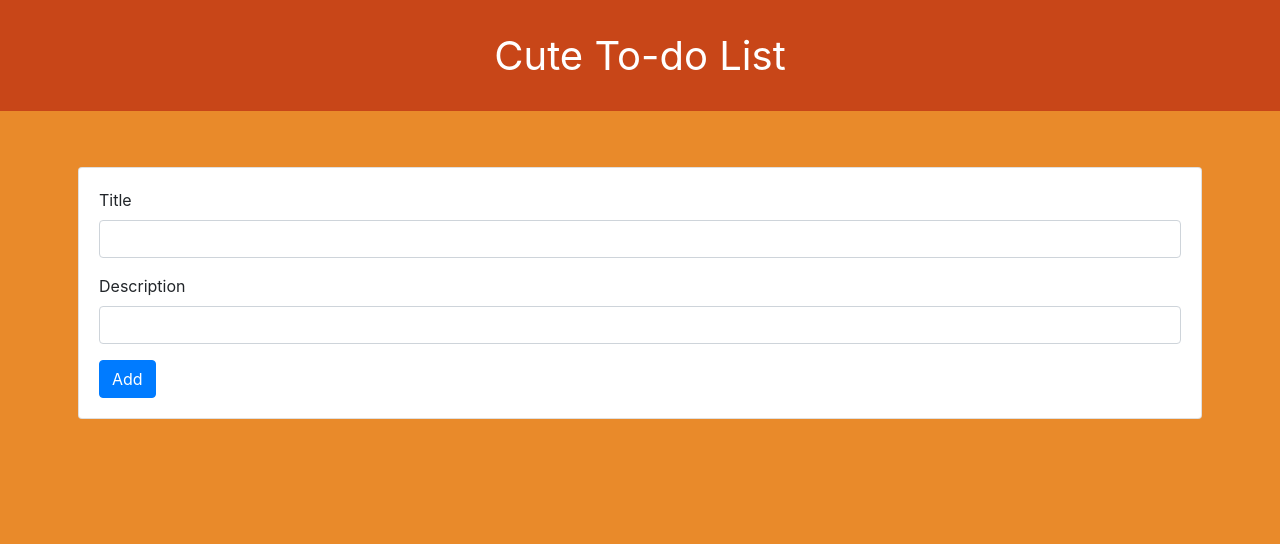
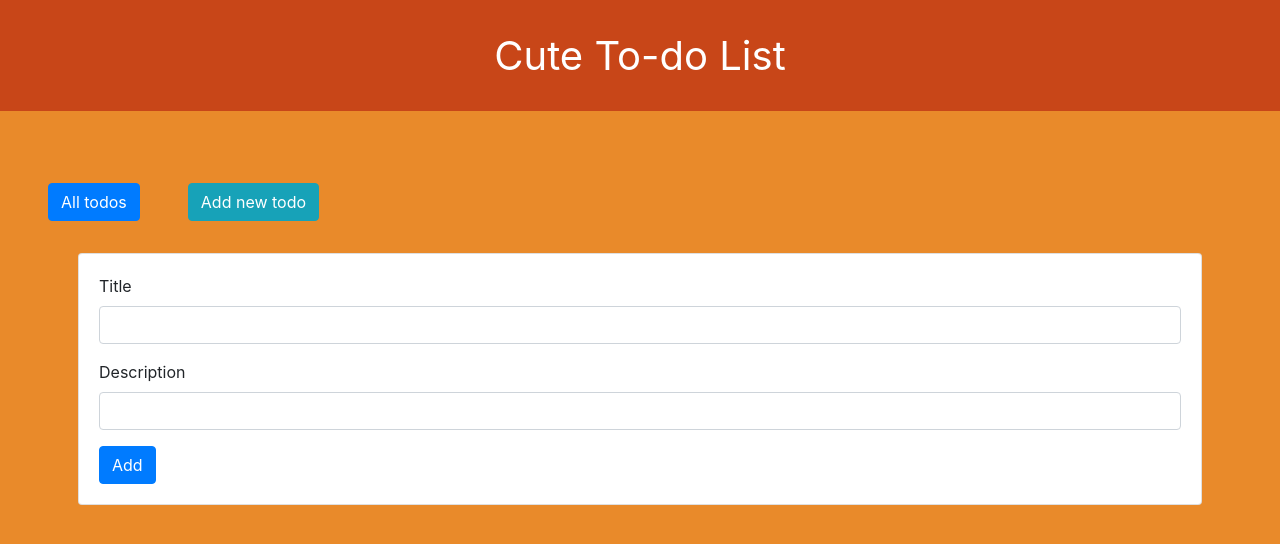
Before and after one commit to Elisecroft/cute-todo-list, a React (Create React App) app: page /create in a window 1280 px wide. Shown: the top 544 px of the page. Built offline with nearby package versions, Linux system fonts and the light colour scheme.

Commit message:
[UPDATE] Improve Route

```diff
--- a/src/App.jsx
+++ b/src/App.jsx
@@ -1,5 +1,5 @@
 import React, { useState, useEffect } from 'react';
-import { Switch, Route } from 'react-router-dom';
+import { Switch, Route, Link } from 'react-router-dom';
 import './App.css';
 import FormTodo from './Components/FormTodo';
 import CtxTodo from './Components/CtxTodo';
@@ -30,6 +30,8 @@ function App() {
   return (
     <div className="App">
       <Header/>
+      <Link to='/'><button className="btn btn-primary m-4 ml-5">All todos</button></Link>
+      <Link to='/create'><button className="btn btn-info m-4">Add new todo</button></Link>
       <div className="container p-2">
         <CtxTodo.Provider value={[todos, setTodos]}>
           <Switch>
--- a/src/Components/FormTodo.jsx
+++ b/src/Components/FormTodo.jsx
@@ -1,4 +1,5 @@
 import React, { useState, useContext } from 'react';
+import { Link } from 'react-router-dom';
 import CtxTodo from './CtxTodo';
 
 const FormTodo = () => {
@@ -39,7 +40,9 @@ const FormTodo = () => {
           onChange={(e) => setForm({...form, description: e.target.value})}
           value={form.description}/>
         </div>
-        <button className="btn btn-primary" onClick={addTodo}>Add</button>
+        <Link to='/'>
+          <button className="btn btn-primary" onClick={addTodo}>Add</button>
+        </Link>
       </div>
     </div>
   )
```
